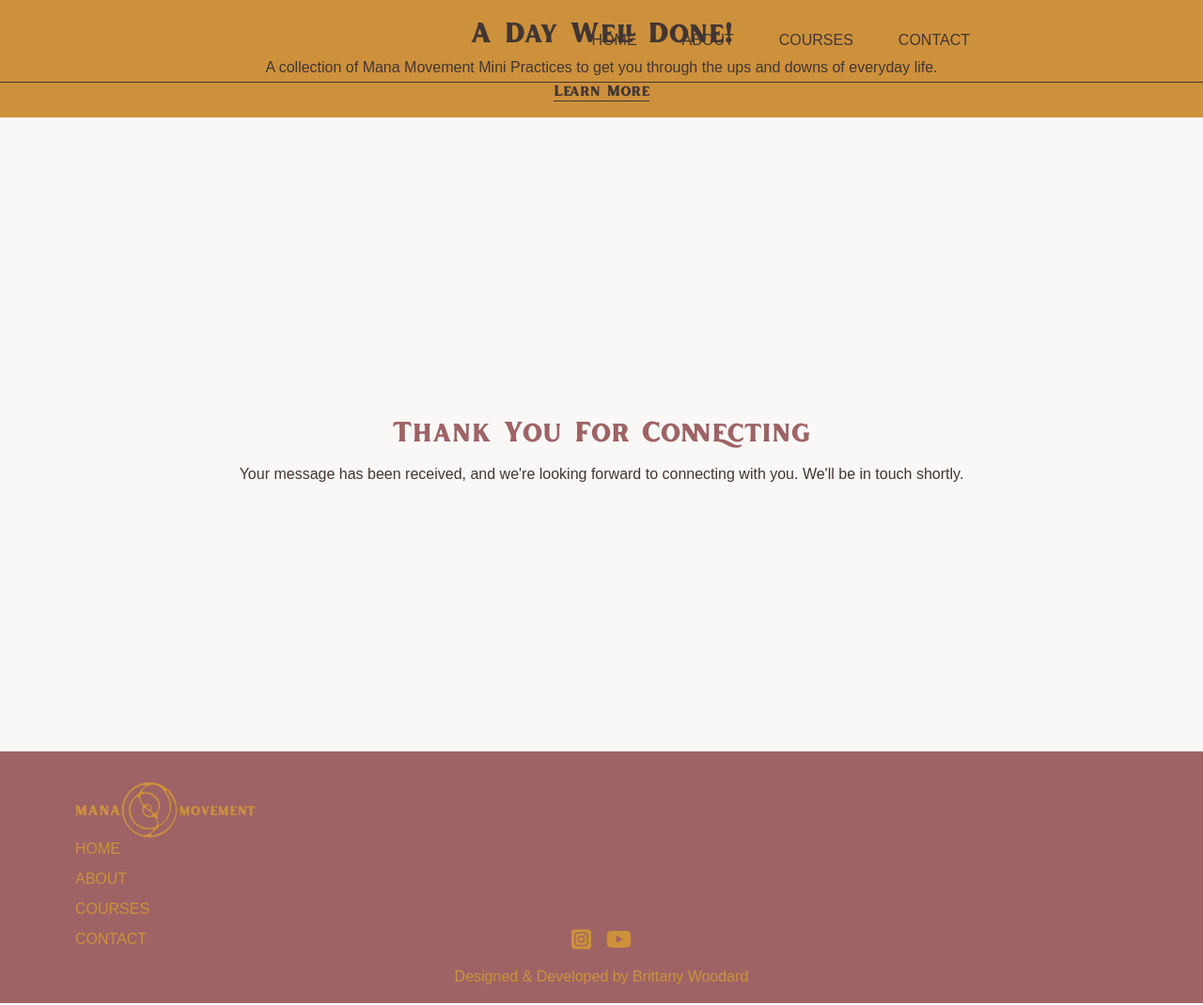
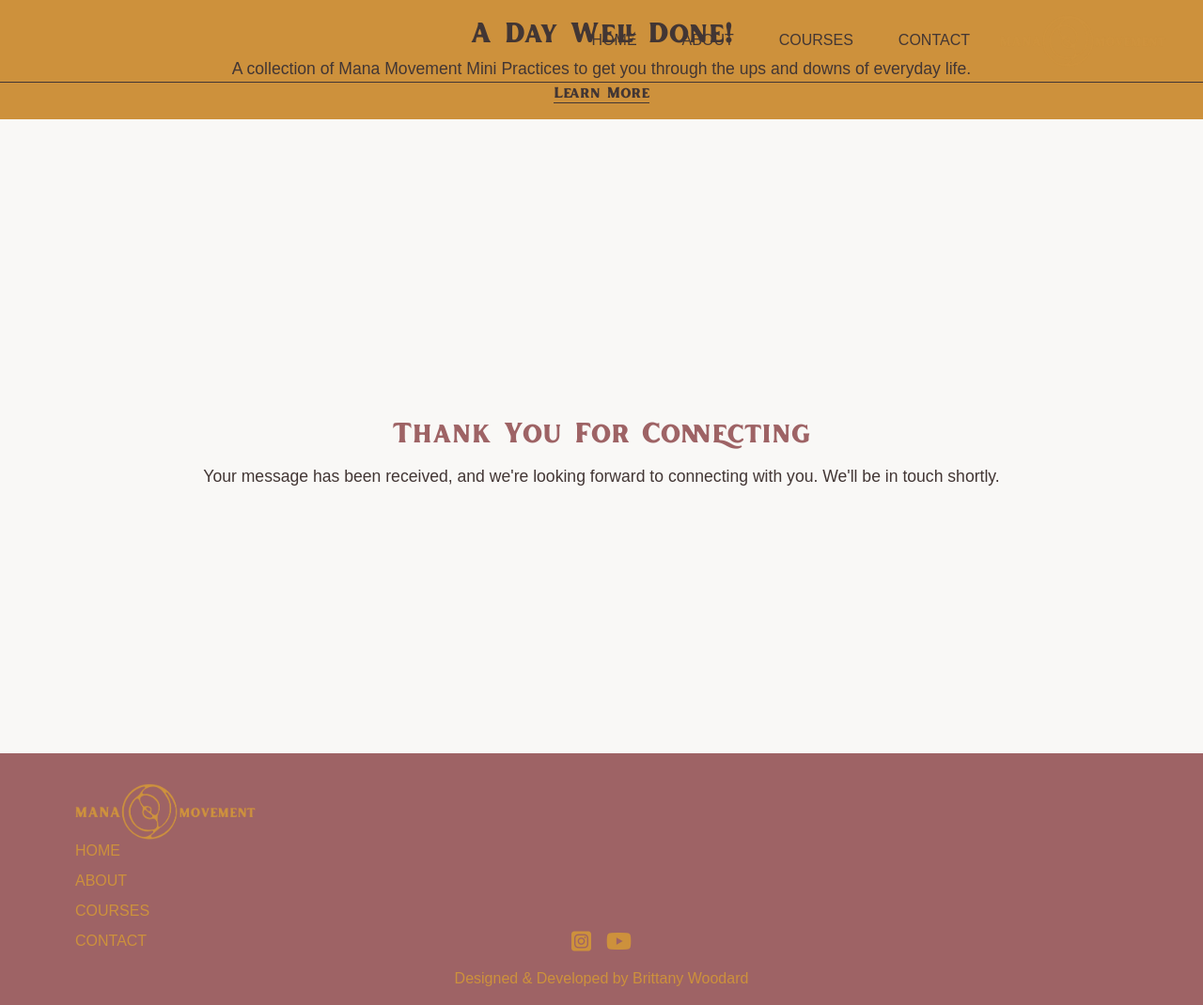
Before and after one commit to brittwoodard/mana-movement, a Jekyll site: the page built from thankyou-contact.html, in a window 1280 px wide. Shown: the whole page at 94% size. Built offline with Jekyll 4.4.1, drawn with Linux system fonts in a browser that asks for light colours; nearby versions of some CDN libraries; some web fonts are replaced.

Commit message:
testimonials section

```diff
--- a/assets/css/style.css
+++ b/assets/css/style.css
@@ -341,6 +341,7 @@
 }
 p {
   margin-bottom: 1rem;
+  font-size: 1.1rem;
 }
 p:last-child {
   margin-bottom: 0px;
@@ -1036,6 +1037,9 @@
   margin-top: 5rem;
   margin-bottom: 5rem;
 }
+.-mt-4 {
+  margin-top: -1rem;
+}
 .mb-0 {
   margin-bottom: 0px;
 }
@@ -1089,9 +1093,6 @@
 }
 .mt-8 {
   margin-top: 2rem;
-}
-.-mt-4 {
-  margin-top: -1rem;
 }
 .block {
   display: block;
@@ -1521,9 +1522,6 @@
 .text-\[1\.5rem\] {
   font-size: 1.5rem;
 }
-.text-\[10vw\] {
-  font-size: 10vw;
-}
 .text-\[1rem\] {
   font-size: 1rem;
 }
@@ -1532,6 +1530,9 @@
 }
 .text-\[3rem\] {
   font-size: 3rem;
+}
+.text-\[9\.5vw\] {
+  font-size: 9.5vw;
 }
 .text-lg {
   font-size: 1.125rem;
@@ -1544,9 +1545,6 @@
 .text-xl {
   font-size: 1.25rem;
   line-height: 1.75rem;
-}
-.text-\[9\.5vw\] {
-  font-size: 9.5vw;
 }
 .font-bold {
   font-weight: 700;
@@ -2061,6 +2059,9 @@
   .lg\:w-\[40vw\] {
     width: 40vw;
   }
+  .lg\:w-\[55\%\] {
+    width: 55%;
+  }
   .lg\:w-\[60\%\] {
     width: 60%;
   }
@@ -2075,15 +2076,6 @@
   }
   .lg\:w-\[85\%\] {
     width: 85%;
-  }
-  .lg\:w-\[50\%\] {
-    width: 50%;
-  }
-  .lg\:w-\[55\%\] {
-    width: 55%;
-  }
-  .lg\:w-\[90\%\] {
-    width: 90%;
   }
   .lg\:max-w-\[40vw\] {
     max-width: 40vw;
--- a/index.html
+++ b/index.html
@@ -226,7 +226,7 @@
   <div class="testimonial-container">
 
     {% for item in page.testimonials %}
-    <div class="testimonial-item text-center text-lighter font-serif italic text-lg">
+    <div class="testimonial-item text-center text-lighter italic text-lg">
       <p class=""><em>{{item.testimonial_html}}</em></p>
     </div>
     {% endfor %}
--- a/style.css
+++ b/style.css
@@ -40,7 +40,7 @@
     }
 
     p {
-        @apply mb-4 last:mb-0
+        @apply mb-4 last:mb-0 text-[1.1rem]
     }
 
 }
```
Also changed, not shown: homm.html (+27 -2 lines), 3 other files.
